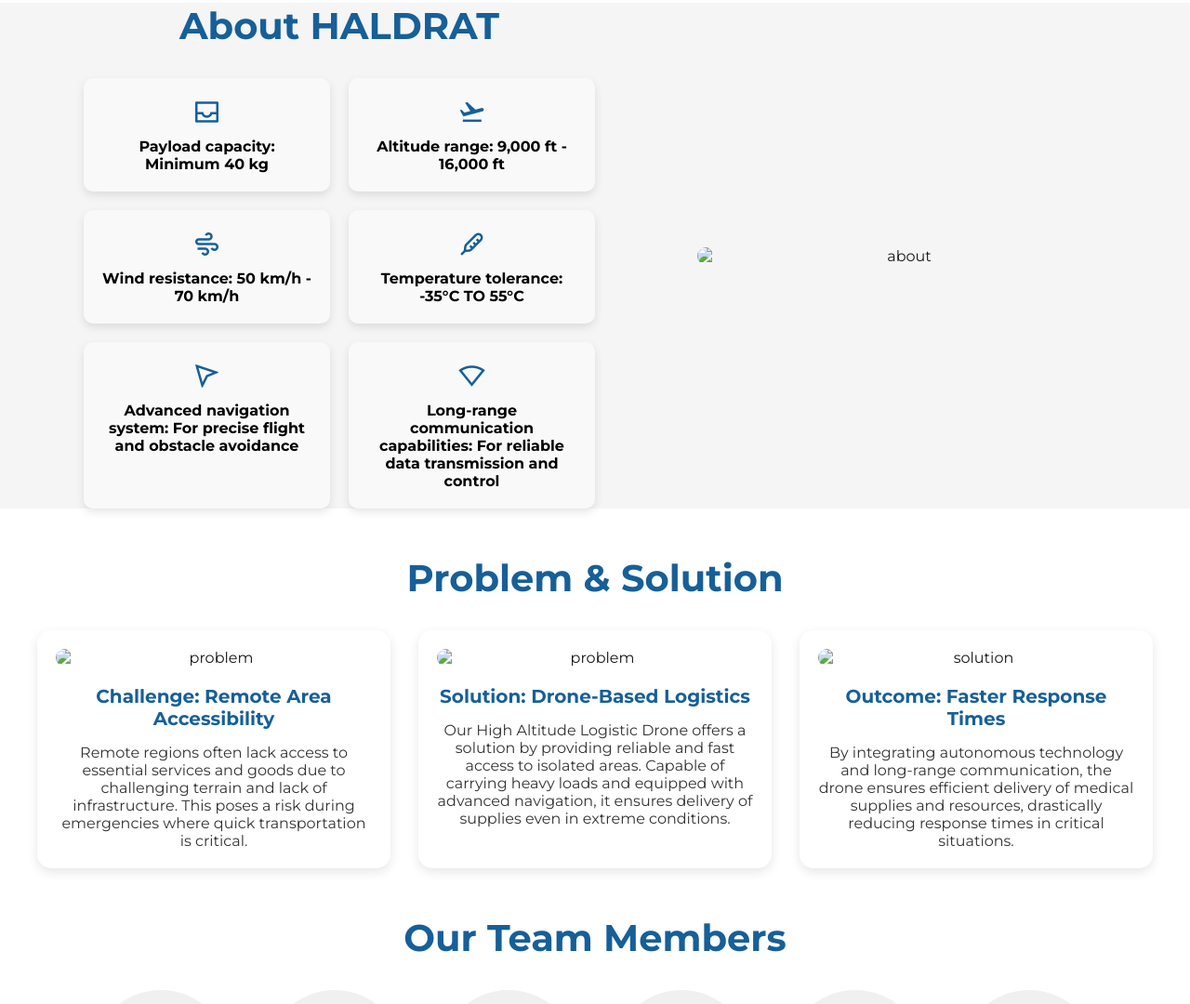
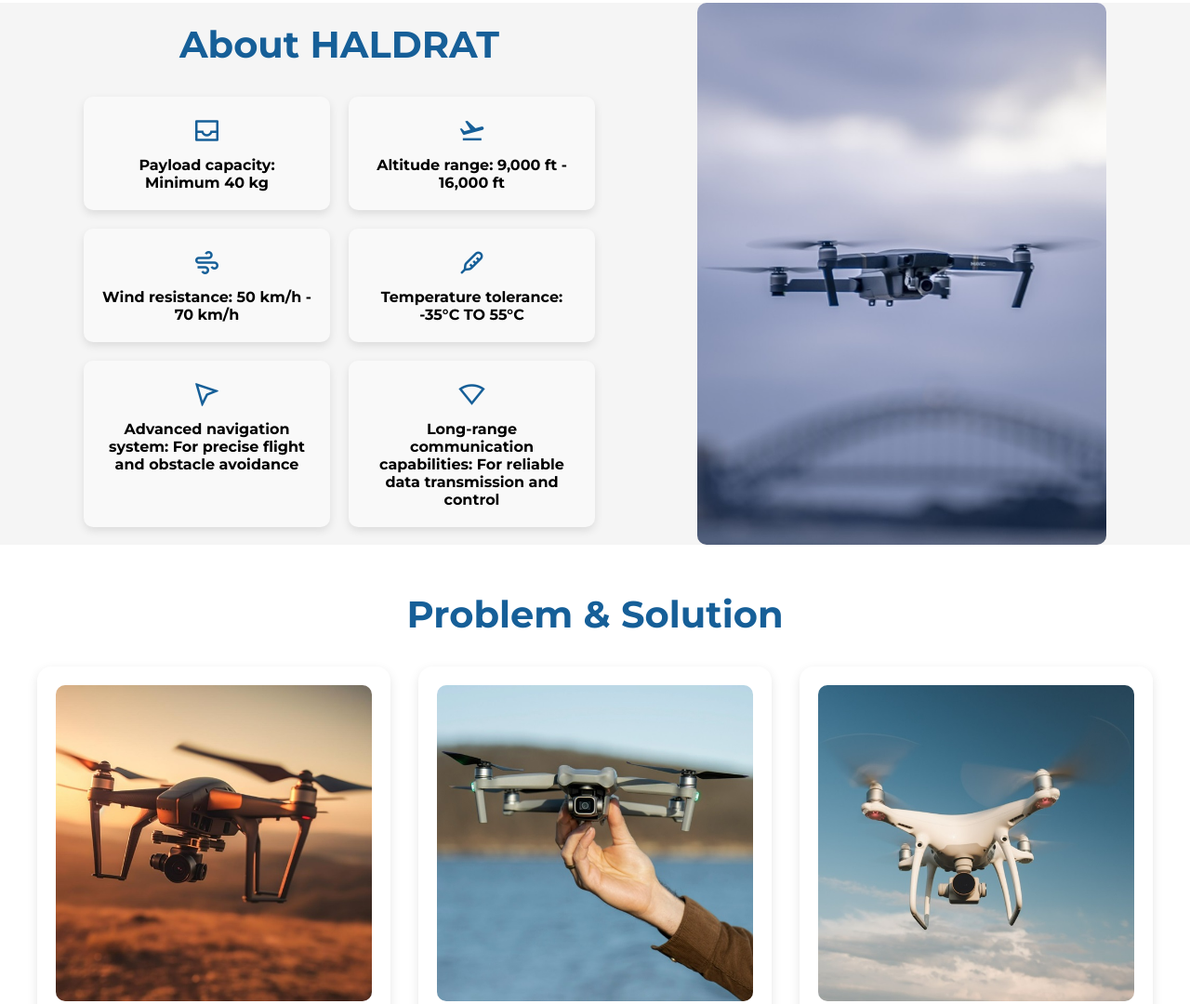
Before and after one commit to asnamirza/HALDRAT-final, a plain HTML site: page index.html in a window 1280 px wide. Shown: the part 877-1957 px from the top of the page at 93% size. Drawn offline with nearby package versions, Linux system fonts and the light colour scheme.

Commit message:
Update index.html

```diff
--- a/index.html
+++ b/index.html
@@ -70,7 +70,7 @@
           </div>
         </div>
         <div class="about__image">
-          <img src="assets.png" alt="about" />
+          <img src="assets/about.jpg" alt="about" />
         </div>
       </div>
     </section>
@@ -79,21 +79,21 @@
       <h2 class="section__header">Problem & Solution</h2>
       <div class="problem__grid">
         <div class="problem__card">
-          <img src="assets/problem-1.jpg" alt="problem" />
+          <img src="assets/product-1.jpg" alt="problem" />
           <h4>Challenge: Remote Area Accessibility</h4>
           <p>
             Remote regions often lack access to essential services and goods due to challenging terrain and lack of infrastructure. This poses a risk during emergencies where quick transportation is critical.
           </p>
         </div>
         <div class="problem__card">
-          <img src="assets/problem-2.jpg" alt="problem" />
+          <img src="assets/product-2.jpg" alt="problem" />
           <h4>Solution: Drone-Based Logistics</h4>
           <p>
             Our High Altitude Logistic Drone offers a solution by providing reliable and fast access to isolated areas. Capable of carrying heavy loads and equipped with advanced navigation, it ensures delivery of supplies even in extreme conditions.
           </p>
         </div>
         <div class="problem__card">
-          <img src="assets/problem-3.jpg" alt="solution" />
+          <img src="assets/product-3.jpg" alt="solution" />
           <h4>Outcome: Faster Response Times</h4>
           <p>
             By integrating autonomous technology and long-range communication, the drone ensures efficient delivery of medical supplies and resources, drastically reducing response times in critical situations.
```
